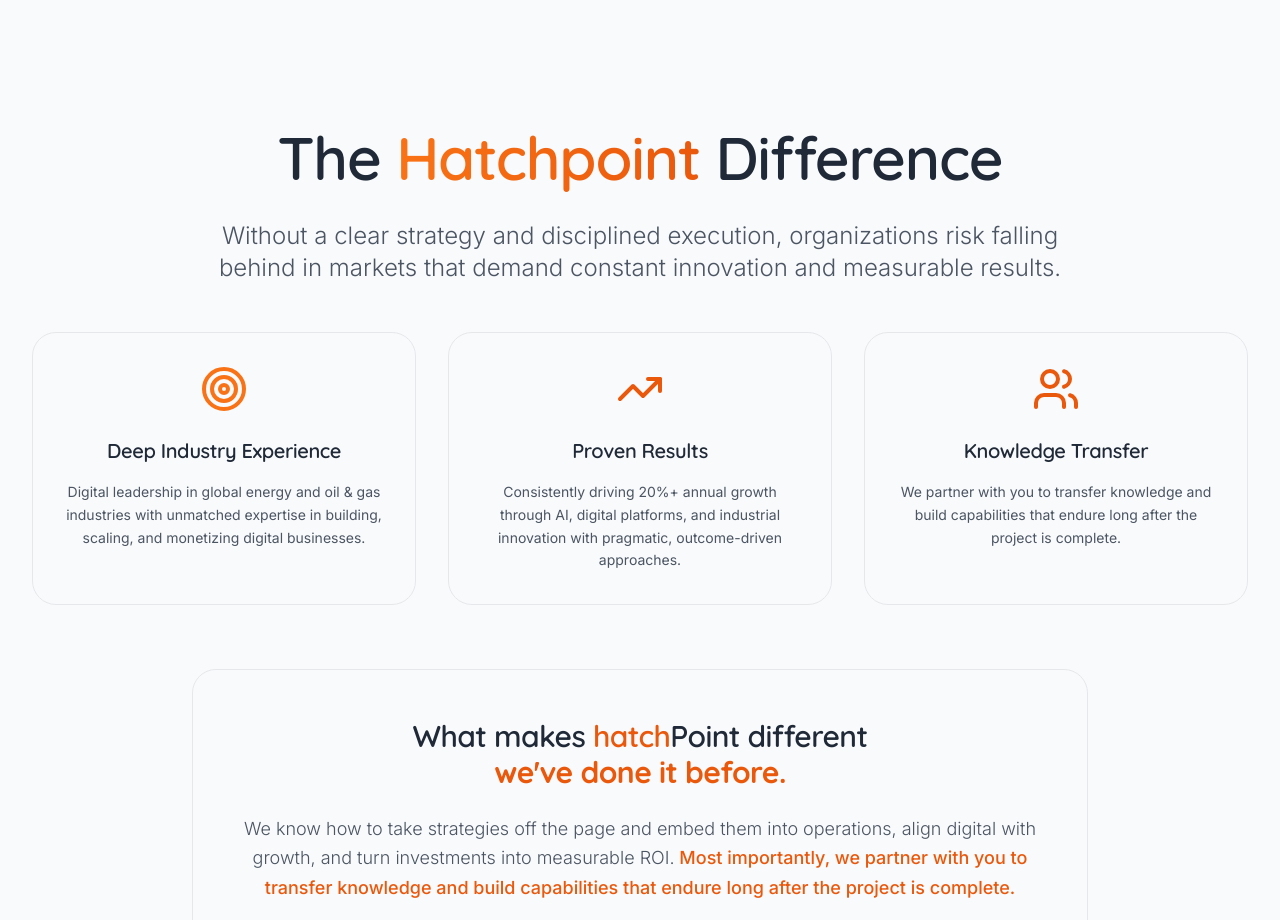
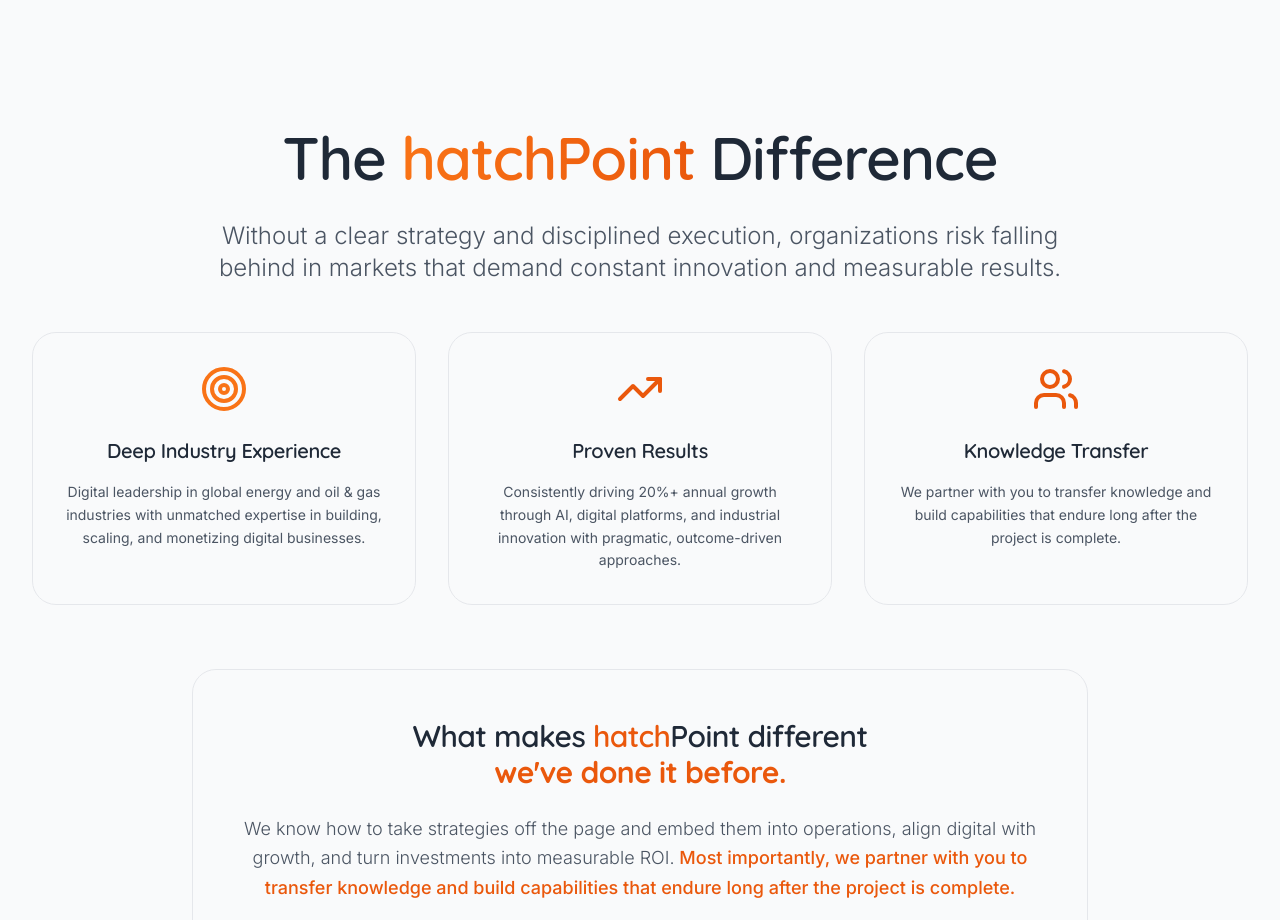
Before and after one commit to hamzaraza77094/HatchPoint-Solutions-Landing-Page, a React (Vite) app: page / in a window 1280 px wide. Shown: the part 800-1720 px from the top of the page. Built offline with nearby package versions, Linux system fonts and the light colour scheme.

Commit message:
Fix branding capitalization: change 'Hatchpoint' to 'hatchPoint' in main heading

```diff
--- a/src/components/Vision.jsx
+++ b/src/components/Vision.jsx
@@ -13,7 +13,7 @@
           className="text-center"
         >
           <h2 className="text-4xl md:text-5xl lg:text-6xl font-quicksand font-semibold text-gray-800 mb-8">
-            The <span className="bg-gradient-to-r from-orange-500 to-orange-600 bg-clip-text text-transparent">Hatchpoint</span> Difference
+            The <span className="bg-gradient-to-r from-orange-500 to-orange-600 bg-clip-text text-transparent">hatchPoint</span> Difference
           </h2>
 
           <p className="text-xl md:text-2xl text-gray-600 leading-relaxed mb-12 max-w-4xl mx-auto font-light">
```
